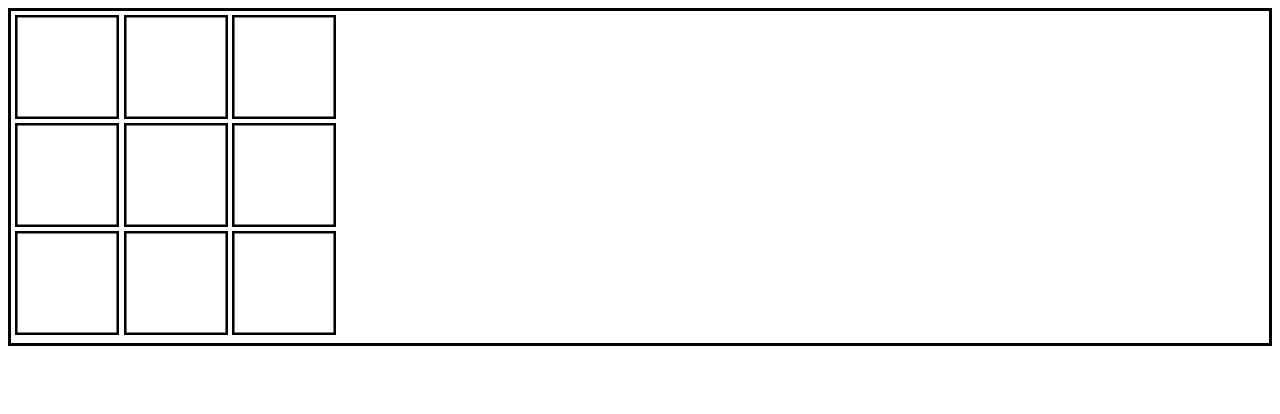
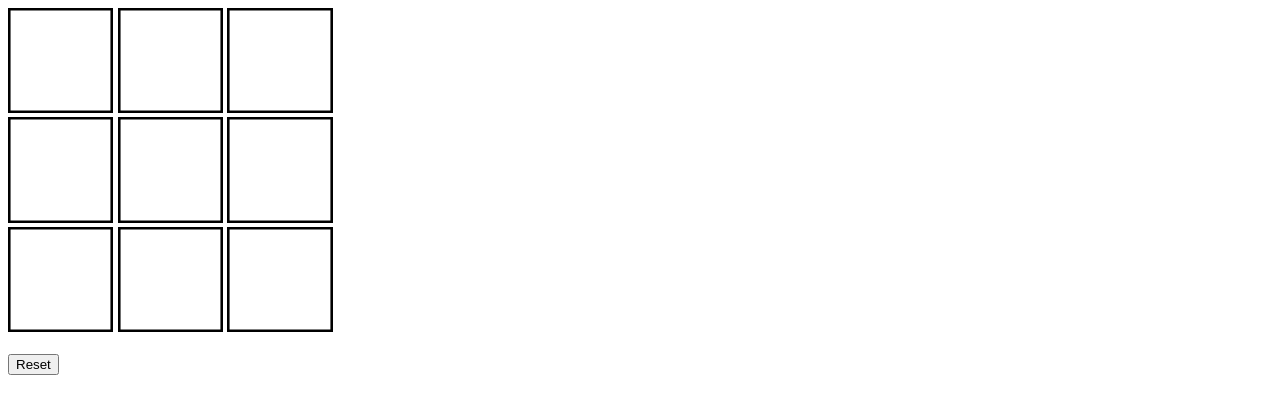
Before and after one commit to 7762games/tic-tac-toe, a plain HTML site: page index.html in a window 1280 px wide. Drawn offline with Linux system fonts and the light colour scheme.

Commit message:
Remove bordered div and add Reset button
Removed a div with a border and added a Reset button.

```diff
--- a/index.html
+++ b/index.html
@@ -8,7 +8,6 @@
         <link rel="stylesheet" href="styles.css">
     </head>
     <body>
-        <div style="border:3px solid #000; padding:4px; width:24.99">
         <div>
             <img src="assets/Square_1.svg" width="8.33%">
             <img src="assets/Square_1.svg" width="8.33%">
@@ -24,6 +23,7 @@
             <img src="assets/Square_1.svg" width="8.33%">
             <img src="assets/Square_1.svg" width="8.33%">
         </div>
-        </div>
+        <br>
+        <button onclick="">Reset</button>
     </body>
 </html>
```
